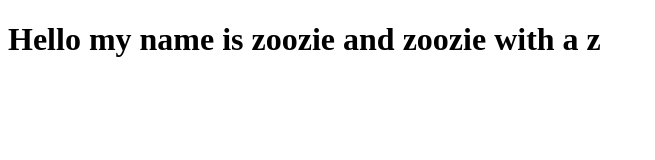
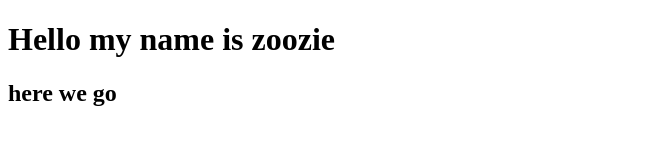
Before and after one commit to nourashkar16/githubEssentials, a plain HTML site: page zoozie.html in a window 1280 px wide. Shown: the whole page, without its empty margins (0-655 px from the left). Drawn offline with Linux system fonts and the light colour scheme.

Commit message:
did some modifications

```diff
--- a/zoozie.html
+++ b/zoozie.html
@@ -6,6 +6,7 @@
     <title>Document</title>
 </head>
 <body>
-    <h1>Hello my name is zoozie and zoozie with a z</h1>
+    <h1>Hello my name is zoozie</h1>
+    <h2>here we go</h2>
 </body>
 </html>
```
